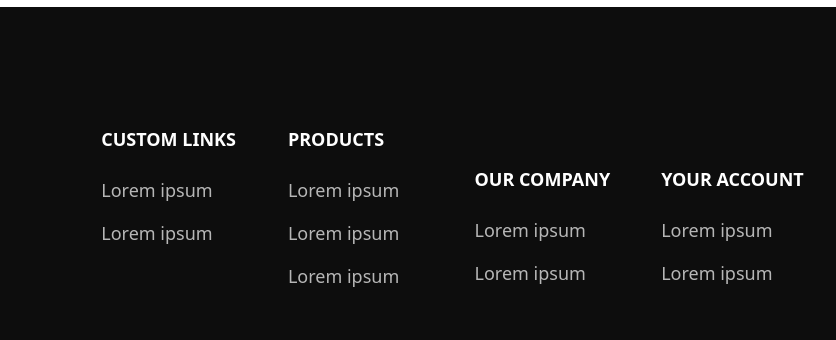
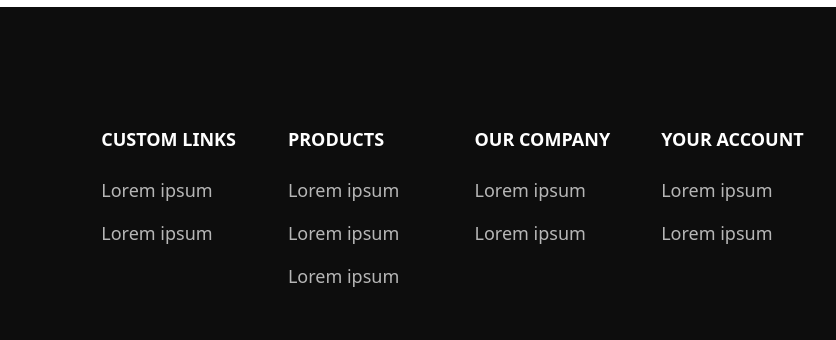
Before and after one commit to Shiv-468/SNEAKERAS-, a website: page index.html in a window 1280 px wide. Shown: the part 3226-3566 px from the top of the page, 444-1280 px from the left. Drawn offline with Linux system fonts and the light colour scheme.

Commit message:
_change in footer

```diff
--- a/index.html
+++ b/index.html
@@ -335,14 +335,14 @@
                                     <p class="text-[18px] leading-[27px] font-poppins text-[#B6B6B6] mb-[16px] cursor-pointer relative after:absolute after:w-0 after:h-[2px] after:bg-[#B6B6B6] after:left-0 after:hover:w-full after:bottom-0 after:duration-300 inline-block">Lorem ipsum</p>
                                     <p class="text-[18px] leading-[27px] font-poppins text-[#B6B6B6] cursor-pointer relative after:absolute after:w-0 after:h-[2px] after:bg-[#B6B6B6] after:left-0 after:hover:w-full after:bottom-0 after:duration-300 inline-block">Lorem ipsum</p>
                                 </div>
-                                <div class="w-full sm:w-[50%] md:w-[25%] px-[12px] inline-block mt-[40px] md:pt-0">
+                                <div class="w-full sm:w-[50%] md:w-[25%] px-[12px] inline-block mt-[40px] md:mt-0">
                                     <h5 class="text-white font-semibold font-poppins text-[18px] leading-[27px] pb-[24px]">OUR
                                         COMPANY
                                     </h5>
                                     <p class="text-[18px] leading-[27px] font-poppins text-[#B6B6B6] inline-block mb-[16px] cursor-pointer relative after:absolute after:w-0 after:h-[2px] after:bg-[#B6B6B6] after:left-0 after:hover:w-full after:bottom-0 after:duration-300">Lorem ipsum</p>
                                     <p class="text-[18px] leading-[27px] font-poppins text-[#B6B6B6] cursor-pointer relative after:absolute after:w-0 after:h-[2px] after:bg-[#B6B6B6] after:left-0 after:hover:w-full after:bottom-0 after:duration-300 inline-block">Lorem ipsum</p>
                                 </div>
-                                <div class="w-full sm:w-[50%] md:w-[25%] px-[12px] inline-block mt-[40px] md:pt-0">
+                                <div class="w-full sm:w-[50%] md:w-[25%] px-[12px] inline-block mt-[40px] md:mt-0">
                                     <h5 class="text-white font-semibold font-poppins text-[18px] leading-[27px] pb-[24px]">YOUR
                                         ACCOUNT
                                     </h5>
```
Also changed, not shown: dist/output.css.
